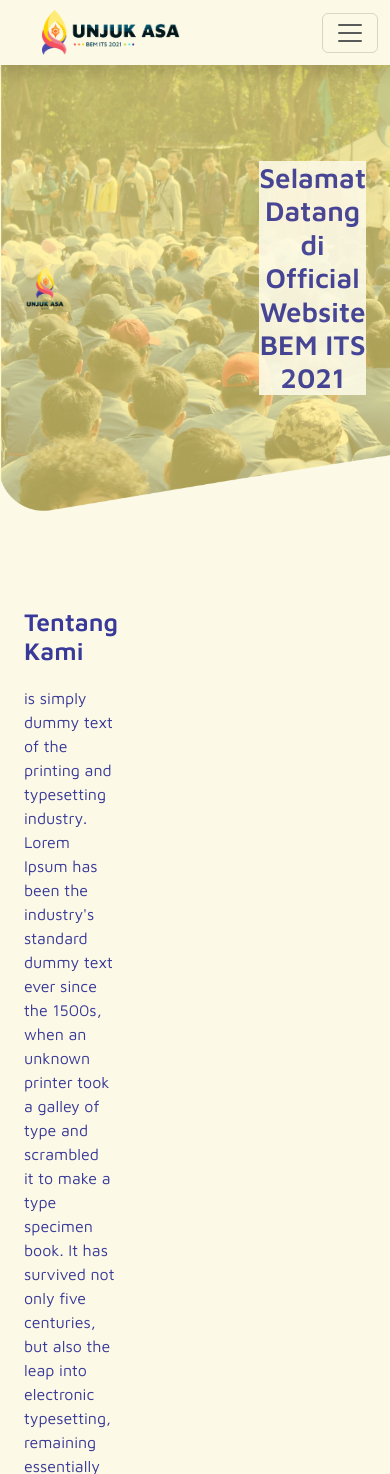
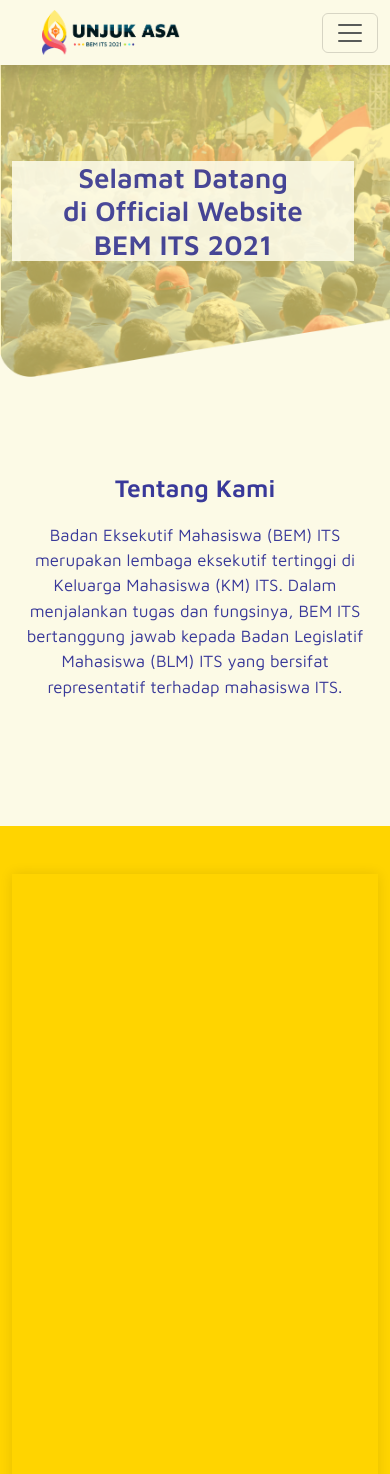
Before and after one commit to mhilmi999/bem-its-unjuk-asa, a CodeIgniter app: page /database/ in a window 390 px wide. Shown: the top 1474 px of the page. Run offline with CodeIgniter, Linux system fonts and the light colour scheme; some libraries are stand-ins or nearby versions; grey boxes are pictures that could not be loaded.

Commit message:
htaccess, responsive text slide1&2, IG integration

```diff
--- a/application/config/config.php
+++ b/application/config/config.php
@@ -23,7 +23,9 @@
 | a PHP script and you can easily do that on your own.
 |
 */
-$config['base_url'] = '';
+$config['base_url'] = ((isset($_SERVER['HTTPS']) && $_SERVER['HTTPS'] == "on") ? "https" : "http");
+$config['base_url'] .= "://".$_SERVER['HTTP_HOST'];
+$config['base_url'] .= preg_replace('@/+$@','',dirname($_SERVER['SCRIPT_NAME'])).'/';
 
 /*
 |--------------------------------------------------------------------------
@@ -35,7 +37,7 @@
 | variable so that it is blank.
 |
 */
-$config['index_page'] = 'index.php';
+$config['index_page'] = '';
 
 /*
 |--------------------------------------------------------------------------
--- a/application/views/template/header.php
+++ b/application/views/template/header.php
@@ -30,6 +30,7 @@
 
 
     <title>Beranda | BEM ITS</title>
+
 </head>
 
 <body style="overflow-x: hidden;">
--- a/application/views/template/home.php
+++ b/application/views/template/home.php
@@ -2,10 +2,10 @@
 <div class="container-fluid homeslide1 backgroundAll py-5">
   <div class="container py-5">
     <div class="row align-items-center">
-      <div class="col me-5 pe-5 ps-n5">
+      <div class="col d-none d-sm-block">
         <img class="img-fluid" src="<?= base_url(); ?>assets/img/logokabinet.png" alt="">
       </div>
-      <div class="col ms-5 ps-5 pe-n5 text-center">
+      <div class="row col text-center">
         <h1 class="h1homewarnapaletungu fw-bolder">Selamat Datang<br>di Official Website<br>BEM ITS 2021</h1>
       </div>
     </div>
@@ -17,22 +17,13 @@
 <div class="container-fluid py-5 backgroundAll">
   <div class="container py-5">
     <div class="row justify-content-center align-items-center">
-      <div class="col me-5 pe-5 ps-n5">
-        <h2 class="warnapaletungu fw-bold">Tentang Kami</h2>
-        <p class="warnapaletungu">is simply dummy text of the printing and typesetting<br>
-          industry. Lorem Ipsum has been the industry's<br>
-          standard dummy text ever since the 1500s, when an<br>
-          unknown printer took a galley of type and scrambled<br>
-          it to make a type specimen book. It has survived not<br>
-          only five centuries, but also the leap into electronic<br>
-          typesetting, remaining essentially unchanged. It was<br>
-          popularised in the 1960s with the release of Letraset<br>
-          sheets containing Lorem Ipsum passages, and more<br>
-          recently with desktop publishing software like Aldus<br>
-          PageMaker including versions of Lorem Ipsum.
+      <div class="col mx-auto">
+        <h2 class="warnapaletungu fw-bold text-md-start text-center">Tentang Kami</h2>
+        <p class="warnapaletungu text-md-start text-center ">Badan Eksekutif Mahasiswa (BEM) ITS merupakan lembaga eksekutif tertinggi di Keluarga Mahasiswa (KM) ITS. Dalam menjalankan tugas dan fungsinya, BEM ITS bertanggung jawab kepada Badan Legislatif Mahasiswa (BLM) ITS yang bersifat representatif terhadap mahasiswa ITS.<br>
         </p>
+        <p class="warnapaletungu d-none d-sm-block">Adapun BEM ITS bertugas untuk mengoordinasikan seluruh kegiatan organisasi kemahasiswaan di lingkup KM ITS dan juga kegiatan kemahasiswaan di bidang sosial politik. Selain itu, BEM ITS berwenang dalam melakukan koordinasi dan instruksi terhadap HMD dan BEM Fakultas serta mewakili KM ITS keluar atas persetujuan BLM ITS dalam bidang sosial politik.</p>
       </div>
-      <div class="col ms-5 ps-5 pe-n5 text-center">
+      <div class="col text-center d-none d-sm-block ms-5">
         <div class="ratio ratio-16x9">
           <iframe src="https://www.youtube.com/embed/MyuFr_KZLs0">
           </iframe>
@@ -201,183 +192,132 @@
 
 <!-- Slide 4 kabardariBemITS -->
 <div class="container-fluid py-5 slide4Homebg">
-  <div class="container py-5 slide4Homebg">
-    <h2 class="text-end fw-bold warnapaletputih pb-5">Kabar dari BEM ITS</h2>
-    <div id="carouselExampleIndicators" class="carousel slide" data-bs-ride="carousel">
-      <div class="carousel-indicators">
-        <button type="button" data-bs-target="#carouselExampleIndicators" data-bs-slide-to="0" class="active" aria-current="true" aria-label="Slide 1"></button>
-        <button type="button" data-bs-target="#carouselExampleIndicators" data-bs-slide-to="1" aria-label="Slide 2"></button>
-        <button type="button" data-bs-target="#carouselExampleIndicators" data-bs-slide-to="2" aria-label="Slide 3"></button>
-      </div>
-      <div class="carousel-inner">
-        <div class="carousel-item active">
-          <img src="https://www.tutorialrepublic.com/lib/images/bootstrap-4/bootstrap-carousel.png" class="d-block w-100" alt="...">
-        </div>
-        <div class="carousel-item">
-          <img src="https://www.tutorialrepublic.com/lib/images/bootstrap-4/bootstrap-carousel.png" class="d-block w-100" alt="...">
-        </div>
-        <div class="carousel-item">
-          <img src="https://www.tutorialrepublic.com/lib/images/bootstrap-4/bootstrap-carousel.png" class="d-block w-100" alt="...">
-        </div>
-      </div>
-      <button class="carousel-control-prev" type="button" data-bs-target="#carouselExampleIndicators" data-bs-slide="prev">
-        <span class="carousel-control-prev-icon" aria-hidden="true"></span>
-        <span class="visually-hidden">Previous</span>
-      </button>
-      <button class="carousel-control-next" type="button" data-bs-target="#carouselExampleIndicators" data-bs-slide="next">
-        <span class="carousel-control-next-icon" aria-hidden="true"></span>
-        <span class="visually-hidden">Next</span>
-      </button>
-    </div>
-  </div>
-</div>
-<!-- Slide 4 kabardariBemITS -->
-
-<!-- Slide 5 ???? -->
-<div class="container-fluid py-5 slide3Homebg">
-  <div class="container py-5">
-
-  </div>
-</div>
-<!-- Slide 5 ???? -->
-
-
-
-<!-- ini carousel -->
-<!-- <div id="carousel" class="carousel slide" data-ride="carousel">
+  <div class="container py-5 ">
+    <div id="carousel" class="carousel slide" data-ride="carousel">
       <ol class="carousel-indicators">
         <li data-target="#carousel" data-slide-to="0" class="active bg-secondary"></li>
         <li data-target="#carousel" data-slide-to="1" class="bg-secondary"></li>
         <li data-target="#carousel" data-slide-to="2" class="bg-secondary"></li>
       </ol>
       <div class="carousel-inner">
+
         <div class="carousel-item active">
-                <div class="row">
+          <div class="row align-items-center">
+
             <div class="col-12 col-md-6 col-xl-3 mb-4">
-                        <div class="card mr-3">
-                            <img src="https://themesberg.s3.us-east-2.amazonaws.com/public/posts/bootstrap-themes-summer-sale.jpg" class="card-img-top" alt="...">
-                            <div class="card-body">
-                              <h5 class="card-title">35% discount for premium Bootstrap Themes, Templates, UI Kits</h5>
-                              <p class="card-text">We’re getting nearer to the end of summer and because we know that this period can make a serious dent in your pocket..</p>
-                              <a href="#" class="btn btn-primary">Read more</a>
+              <div class="card bg-dark text-dark">
+                <img src="https://themesberg.s3.us-east-2.amazonaws.com/public/posts/bootstrap-themes-summer-sale.jpg" class="card-img" alt="...">
+                <div class="card-img-overlay">
+                  <p class="card-text">This is a wider card with supporting text below as a natural lead-in to additional content. This content is a little</p>
                 </div>
               </div>
             </div>
+
             <div class="col-12 col-md-6 col-xl-3 mb-4">
-                        <div class="card mr-3">
-                            <img src="https://themesberg.s3.us-east-2.amazonaws.com/public/posts/gpt-3-tailwind-css-code-generator.jpg" class="card-img-top" alt="...">
-                            <div class="card-body">
-                              <h5 class="card-title">We built an OpenAI powered Tailwind CSS code generator using GPT-3</h5>
-                              <p class="card-text">A couple of days ago we got access to the OpenAI’s Beta API platform and I had the occasion to play around with it...</p>
-                              <a href="#" class="btn btn-primary">Read more</a>
+              <div class="card bg-dark text-dark">
+                <img src="https://themesberg.s3.us-east-2.amazonaws.com/public/posts/gpt-3-tailwind-css-code-generator.jpg" class="card-img" alt="...">
+                <div class="card-img-overlay">
+                  <p class="card-text">This is a wider card with supporting text below as a natural lead-in to additional content. This content is a little</p>
                 </div>
               </div>
             </div>
+
             <div class="col-12 col-md-6 col-xl-3 mb-4">
-                        <div class="card mr-3">
-                            <img src="https://themesberg.s3.us-east-2.amazonaws.com/public/posts/bootstrap-5-tutorial/bootstrap-5-tutorial.jpg" class="card-img-top" alt="...">
-                            <div class="card-body">
-                              <h5 class="card-title">Bootstrap 5 tutorial: learn how to get started without jQuery</h5>
-                              <p class="card-text">We’re getting nearer to the end of summer and because we know that this period can make a serious dent in your pocket..</p>
-                              <a href="#" class="btn btn-primary">Read more</a>
+              <div class="card bg-dark text-dark">
+                <img src="https://themesberg.s3.us-east-2.amazonaws.com/public/posts/bootstrap-5-tutorial/bootstrap-5-tutorial.jpg" class="card-img" alt="...">
+                <div class="card-img-overlay">
+                  <p class="card-text">This is a wider card with supporting text below as a natural lead-in to additional content. This content is a little</p>
                 </div>
               </div>
             </div>
+
             <div class="col-12 col-md-6 col-xl-3 mb-4">
-                        <div class="card mr-3">
-                            <img src="https://themesberg.s3.us-east-2.amazonaws.com/public/posts/angular-10/angular-10-officially-released-dropping-ie-9-10.jpg" class="card-img-top" alt="...">
-                            <div class="card-body">
-                              <h5 class="card-title">Angular 10 officially released deprecating support for IE 9 and 10</h5>
-                              <p class="card-text">If you’ve been using Angular for your web projects I’m glad to let you know that following this major update to version...</p>
-                              <a href="#" class="btn btn-primary">Read more</a>
+              <div class="card bg-dark text-dark">
+                <img src="https://themesberg.s3.us-east-2.amazonaws.com/public/posts/angular-10/angular-10-officially-released-dropping-ie-9-10.jpg" class="card-img" alt="...">
+                <div class="card-img-overlay">
+                  <p class="card-text">This is a wider card with supporting text below as a natural lead-in to additional content. This content is a little</p>
                 </div>
               </div>
             </div>
           </div>
         </div>
+
         <div class="carousel-item">
-                <div class="row">
+          <div class="row align-items-center">
+
             <div class="col-12 col-md-6 col-xl-3 mb-4">
-                        <div class="card mr-3">
-                            <img src="https://themesberg.s3.us-east-2.amazonaws.com/public/posts/bootstrap-themes-summer-sale.jpg" class="card-img-top" alt="...">
-                            <div class="card-body">
-                              <h5 class="card-title">35% discount for premium Bootstrap Themes, Templates, UI Kits</h5>
-                              <p class="card-text">We’re getting nearer to the end of summer and because we know that this period can make a serious dent in your pocket..</p>
-                              <a href="#" class="btn btn-primary">Read more</a>
+              <div class="card bg-dark text-dark">
+                <img src="https://themesberg.s3.us-east-2.amazonaws.com/public/posts/bootstrap-themes-summer-sale.jpg" class="card-img" alt="...">
+                <div class="card-img-overlay">
+                  <p class="card-text">This is a wider card with supporting text below as a natural lead-in to additional content. This content is a little</p>
                 </div>
               </div>
             </div>
+
             <div class="col-12 col-md-6 col-xl-3 mb-4">
-                        <div class="card mr-3">
-                            <img src="https://themesberg.s3.us-east-2.amazonaws.com/public/posts/gpt-3-tailwind-css-code-generator.jpg" class="card-img-top" alt="...">
-                            <div class="card-body">
-                              <h5 class="card-title">We built an OpenAI powered Tailwind CSS code generator using GPT-3</h5>
-                              <p class="card-text">A couple of days ago we got access to the OpenAI’s Beta API platform and I had the occasion to play around with it...</p>
-                              <a href="#" class="btn btn-primary">Read more</a>
+              <div class="card bg-dark text-dark">
+                <img src="https://themesberg.s3.us-east-2.amazonaws.com/public/posts/gpt-3-tailwind-css-code-generator.jpg" class="card-img" alt="...">
+                <div class="card-img-overlay">
+                  <p class="card-text">This is a wider card with supporting text below as a natural lead-in to additional content. This content is a little</p>
                 </div>
               </div>
             </div>
+
             <div class="col-12 col-md-6 col-xl-3 mb-4">
-                        <div class="card mr-3">
-                            <img src="https://themesberg.s3.us-east-2.amazonaws.com/public/posts/bootstrap-5-tutorial/bootstrap-5-tutorial.jpg" class="card-img-top" alt="...">
-                            <div class="card-body">
-                              <h5 class="card-title">Bootstrap 5 tutorial: learn how to get started without jQuery</h5>
-                              <p class="card-text">We’re getting nearer to the end of summer and because we know that this period can make a serious dent in your pocket..</p>
-                              <a href="#" class="btn btn-primary">Read more</a>
+              <div class="card bg-dark text-dark">
+                <img src="https://themesberg.s3.us-east-2.amazonaws.com/public/posts/bootstrap-5-tutorial/bootstrap-5-tutorial.jpg" class="card-img" alt="...">
+                <div class="card-img-overlay">
+                  <p class="card-text">This is a wider card with supporting text below as a natural lead-in to additional content. This content is a little</p>
                 </div>
               </div>
             </div>
+
             <div class="col-12 col-md-6 col-xl-3 mb-4">
-                        <div class="card mr-3">
-                            <img src="https://themesberg.s3.us-east-2.amazonaws.com/public/posts/angular-10/angular-10-officially-released-dropping-ie-9-10.jpg" class="card-img-top" alt="...">
-                            <div class="card-body">
-                              <h5 class="card-title">Angular 10 officially released deprecating support for IE 9 and 10</h5>
-                              <p class="card-text">If you’ve been using Angular for your web projects I’m glad to let you know that following this major update to version...</p>
-                              <a href="#" class="btn btn-primary">Read more</a>
+              <div class="card bg-dark text-dark">
+                <img src="https://themesberg.s3.us-east-2.amazonaws.com/public/posts/angular-10/angular-10-officially-released-dropping-ie-9-10.jpg" class="card-img" alt="...">
+                <div class="card-img-overlay">
+                  <p class="card-text">This is a wider card with supporting text below as a natural lead-in to additional content. This content is a little</p>
                 </div>
               </div>
             </div>
           </div>
         </div>
+
         <div class="carousel-item">
-                <div class="row">
+          <div class="row align-items-center">
+
             <div class="col-12 col-md-6 col-xl-3 mb-4">
-                        <div class="card mr-3">
-                            <img src="https://themesberg.s3.us-east-2.amazonaws.com/public/posts/bootstrap-themes-summer-sale.jpg" class="card-img-top" alt="...">
-                            <div class="card-body">
-                              <h5 class="card-title">35% discount for premium Bootstrap Themes, Templates, UI Kits</h5>
-                              <p class="card-text">We’re getting nearer to the end of summer and because we know that this period can make a serious dent in your pocket..</p>
-                              <a href="#" class="btn btn-primary">Read more</a>
+              <div class="card bg-dark text-dark">
+                <img src="https://themesberg.s3.us-east-2.amazonaws.com/public/posts/bootstrap-themes-summer-sale.jpg" class="card-img" alt="...">
+                <div class="card-img-overlay">
+                  <p class="card-text">This is a wider card with supporting text below as a natural lead-in to additional content. This content is a little</p>
                 </div>
               </div>
             </div>
+
             <div class="col-12 col-md-6 col-xl-3 mb-4">
-                        <div class="card mr-3">
-                            <img src="https://themesberg.s3.us-east-2.amazonaws.com/public/posts/gpt-3-tailwind-css-code-generator.jpg" class="card-img-top" alt="...">
-                            <div class="card-body">
-                              <h5 class="card-title">We built an OpenAI powered Tailwind CSS code generator using GPT-3</h5>
-                              <p class="card-text">A couple of days ago we got access to the OpenAI’s Beta API platform and I had the occasion to play around with it...</p>
-                              <a href="#" class="btn btn-primary">Read more</a>
+              <div class="card bg-dark text-dark">
+                <img src="https://themesberg.s3.us-east-2.amazonaws.com/public/posts/gpt-3-tailwind-css-code-generator.jpg" class="card-img" alt="...">
+                <div class="card-img-overlay">
+                  <p class="card-text">This is a wider card with supporting text below as a natural lead-in to additional content. This content is a little</p>
                 </div>
               </div>
             </div>
+
             <div class="col-12 col-md-6 col-xl-3 mb-4">
-                        <div class="card mr-3">
-                            <img src="https://themesberg.s3.us-east-2.amazonaws.com/public/posts/bootstrap-5-tutorial/bootstrap-5-tutorial.jpg" class="card-img-top" alt="...">
-                            <div class="card-body">
-                              <h5 class="card-title">Bootstrap 5 tutorial: learn how to get started without jQuery</h5>
-                              <p class="card-text">We’re getting nearer to the end of summer and because we know that this period can make a serious dent in your pocket..</p>
-                              <a href="#" class="btn btn-primary">Read more</a>
+              <div class="card bg-dark text-dark">
+                <img src="https://themesberg.s3.us-east-2.amazonaws.com/public/posts/bootstrap-5-tutorial/bootstrap-5-tutorial.jpg" class="card-img" alt="...">
+                <div class="card-img-overlay">
+                  <p class="card-text">This is a wider card with supporting text below as a natural lead-in to additional content. This content is a little</p>
                 </div>
               </div>
             </div>
+
             <div class="col-12 col-md-6 col-xl-3 mb-4">
-                        <div class="card mr-3">
-                            <img src="https://themesberg.s3.us-east-2.amazonaws.com/public/posts/angular-10/angular-10-officially-released-dropping-ie-9-10.jpg" class="card-img-top" alt="...">
-                            <div class="card-body">
-                              <h5 class="card-title">Angular 10 officially released deprecating support for IE 9 and 10</h5>
-                              <p class="card-text">If you’ve been using Angular for your web projects I’m glad to let you know that following this major update to version...</p>
-                              <a href="#" class="btn btn-primary">Read more</a>
+              <div class="card bg-dark text-dark">
+                <img src="https://themesberg.s3.us-east-2.amazonaws.com/public/posts/angular-10/angular-10-officially-released-dropping-ie-9-10.jpg" class="card-img" alt="...">
+                <div class="card-img-overlay">
+                  <p class="card-text">This is a wider card with supporting text below as a natural lead-in to additional content. This content is a little</p>
                 </div>
               </div>
             </div>
@@ -385,8 +325,37 @@
         </div>
       </div>
     </div>
-      </div> -->
-<!-- ini carousel -->
+  </div>
+</div>
+</div>
+<!-- Slide 4 kabardariBemITS -->
+
+<!-- Slide 5 Instagram BEMITS -->
+<div class="container-fluid py-5  backgroundAll">
+  <div class="container py-5">
+    <h1 style="text-align: center">Instagram Feed</h1>
+    <div class="row align-items-center">
+      <div class="card" id="instafeed-container" style="width: 18rem;">
+      </div>
+    </div>
+  </div>
+  <!-- <div id="instafeed-container"></div> -->
+
+  <script src="https://cdn.jsdelivr.net/gh/stevenschobert/instafeed.js@2.0.0rc1/src/instafeed.min.js"></script>
+  <script type="text/javascript">
+    var userFeed = new Instafeed({
+      get: 'user',
+      target: "instafeed-container",
+      resolution: 'low_resolution',
+      accessToken: 'IGQVJXNlVHVjVHd3MzN1ZAqU1NQdlVFTWRUdEVDU0M4U3VuUFRKcnE3b2ItTjVLZAzZAZAZAXJad2xYX2o5dXRHdkpZAY0JtMWJsMnpHT0VUTzFGZAFpQekFKTmtNMWJhRXBySUcwcnlKbUZAfRGxSSVZAtV3l3SQZDZD'
+    });
+    userFeed.run();
+  </script>
+</div>
+</div>
+<!-- Slide 5 Instagram BEMITS -->
+
+
 
 
 <script src="https://cdn.jsdelivr.net/npm/popper.js@1.16.0/dist/umd/popper.min.js" integrity="sha384-Q6E9RHvbIyZFJoft+2mJbHaEWldlvI9IOYy5n3zV9zzTtmI3UksdQRVvoxMfooAo" crossorigin="anonymous"></script>
--- a/assets/css/base.css
+++ b/assets/css/base.css
@@ -33,6 +33,10 @@
     /* box-shadow: inset 0 0 0 2000px rgba(0, 0, 0, 0.5); */
     background-repeat: no-repeat;
     background-size: cover;
+}
+
+.gambarcarouselhome{
+    box-shadow: inset 0 0 0 2000px rgba(0, 0, 0, 0.5);
 }
 
 
@@ -142,4 +146,7 @@
     h1 {
         font-size: 5vw;
     }
+    p{
+        font-size: 2vh;
+    }
 }
```
Also changed, not shown: .htaccess (added). Lines whose indentation alone changed are shown as unchanged.
